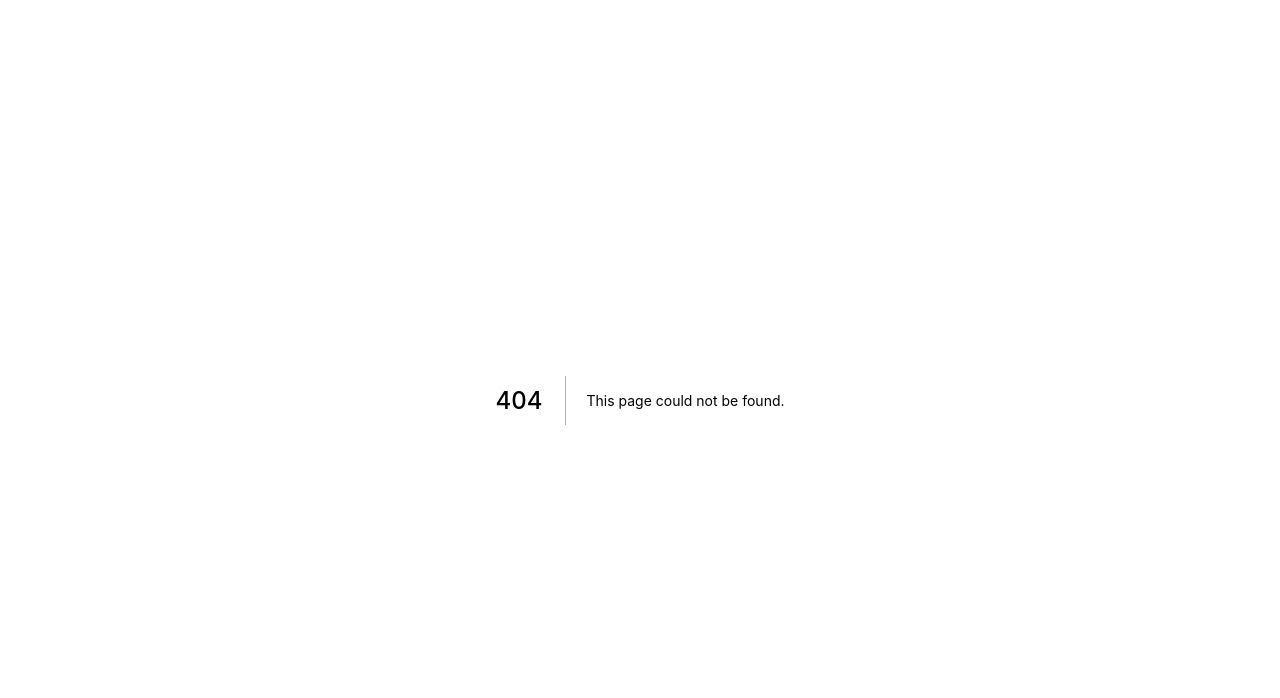
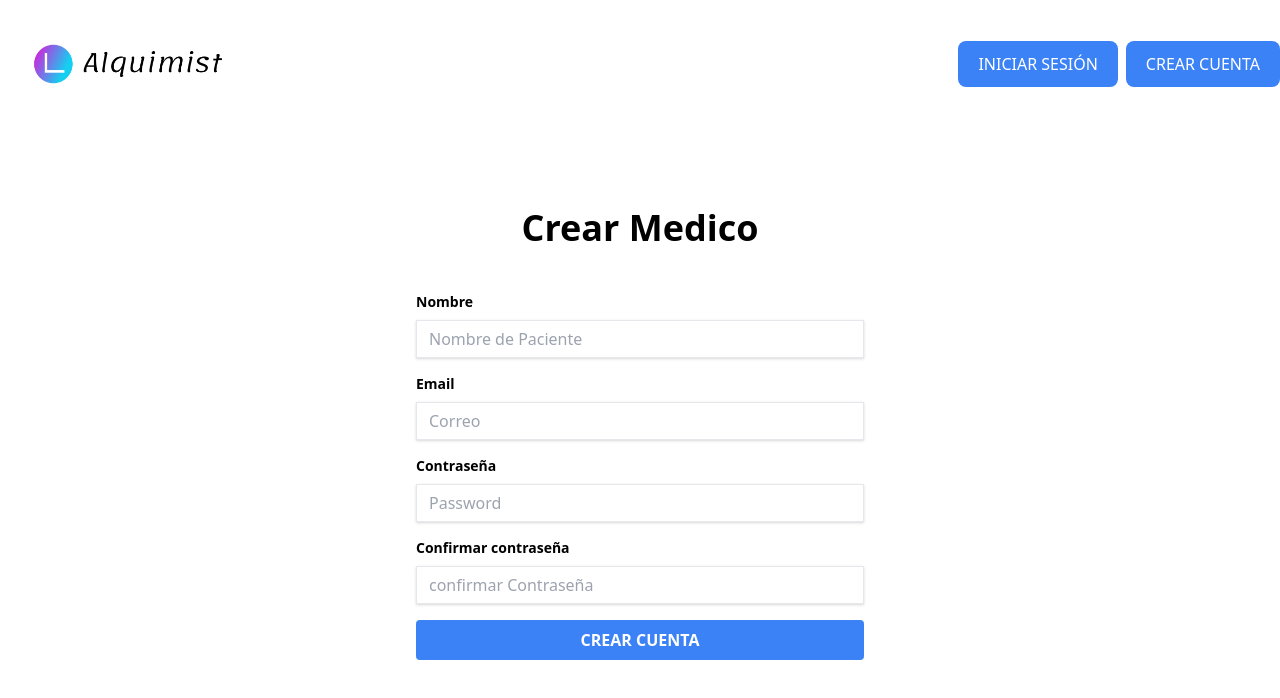
Before and after one commit to pbindisramos/Telemedicine, a Next.js app: page /gestionarmedico in a window 1280 px wide. Before the commit this address had no page. Shown: the top 698 px of the page. Built offline with nearby package versions, Linux system fonts and the light colour scheme.

Commit message:
crear medico

```diff
--- a/components/Header.js
+++ b/components/Header.js
@@ -10,15 +10,15 @@ const Header = () => {
     usuarioAutenticado();
   }, []);
   return (
-    <header className="py-8 flex flex-col md:flex-row items-center justify-between">
+    <header className="py-2 flex flex-col md:flex-row items-center justify-between h-32">
       <Link href="/">
-        <a>LOGO</a>
+        <img className="w-64" src="logo.png" />
       </Link>
 
       <div>
         {usuario ? (
           <div className="flex items-center">
-            <p className="mr-2">Hola {usuario.nombre}</p>
+            <p className="mr-2 font-bold">Hola {usuario.nombre}</p>
             <button
               type="button"
               className="bg-blue-500 px-5 py-3 rounded-lg text-white uppercase"
--- a/components/Layout.js
+++ b/components/Layout.js
@@ -12,6 +12,7 @@ const Layout = ({ children }) => {
           rel="stylesheet"
         />
       </Head>
+
       <div className="bg-white-100 min-h-screen">
         <div className="container mx-auto">
           <Header />
--- /dev/null
+++ b/pages/gestionarmedico.js
@@ -0,0 +1,161 @@
+import React, { useContext, useEffect } from "react";
+import Layout from "../components/Layout";
+import { useFormik } from "formik";
+import * as Yup from "yup";
+import authContext from "../context/auth/authContext";
+import Alerta from "../components/Alerta";
+
+const crearMedico = () => {
+  //acceder al state
+  const AuthContext = useContext(authContext);
+  const { autenticado, mensaje, registrarUsuario } = AuthContext;
+
+  //formulario validación
+  const formik = useFormik({
+    initialValues: {
+      nombre: "",
+      email: "",
+      password: "",
+      confirmarpassword: "",
+    },
+    validationSchema: Yup.object({
+      nombre: Yup.string().required("El nombre es obligatorio"),
+      email: Yup.string()
+        .email("El email no es válido")
+        .required("El email es obligatorio"),
+      password: Yup.string()
+        .required("El password es obligatorio")
+        .min(6, "El password debe contener al menos 6 carácteres"),
+      confirmarpassword: Yup.string().when("password", {
+        is: (val) => (val && val.length > 0 ? true : false),
+        then: Yup.string().oneOf(
+          [Yup.ref("password")],
+          "Las contraseñas necesitan ser iguales"
+        ),
+      }),
+    }),
+    onSubmit: (valores) => {
+      registrarUsuario(valores);
+    },
+  });
+
+  return (
+    <Layout>
+      <div className="md:w-4/5 xl:w-3/5 mx-auto mb-32">
+        <h2 className="text-4xl font-sans font-bold text-white-800 text-center my-4">
+          Crear Medico
+        </h2>
+        {mensaje && <Alerta />}
+        <div className="flex justify-center mt-5">
+          <div className="w-full max-w-lg">
+            <form
+              className="bg-white rounded shadown-md px-8 pt-6 pb-8 mb-4"
+              onSubmit={formik.handleSubmit}
+            >
+              <div className="mb-4">
+                <label
+                  className="block text-black text-sm font-bold mb-2"
+                  htmlFor="nombre"
+                >
+                  Nombre
+                </label>
+                <input
+                  type="text"
+                  className="shadow appereance-none border rounder w-full py-2 px-3 text-gray-700 leading-tight focus:outline-none focus:shadow-outline"
+                  id="nombre"
+                  placeholder="Nombre de Paciente"
+                  value={formik.values.nombre}
+                  onChange={formik.handleChange}
+                  onBlur={formik.handleBlur}
+                />
+                {formik.touched.nombre && formik.errors.nombre ? (
+                  <div className="my-2 bg-gray-200 border-l-4 border-blue-500 text-red-600 p-4">
+                    <p className="font-bold">Error</p>
+                    <p>{formik.errors.nombre}</p>
+                  </div>
+                ) : null}
+              </div>
+              <div className="mb-4">
+                <label
+                  className="block text-black text-sm font-bold mb-2"
+                  htmlFor="email"
+                >
+                  Email
+                </label>
+                <input
+                  type="email"
+                  className="shadow appereance-none border rounder w-full py-2 px-3 text-gray-700 leading-tight focus:outline-none focus:shadow-outline"
+                  id="email"
+                  placeholder="Correo"
+                  value={formik.values.email}
+                  onChange={formik.handleChange}
+                  onBlur={formik.handleBlur}
+                />
+                {formik.touched.email && formik.errors.email ? (
+                  <div className="my-2 bg-gray-200 border-l-4 border-blue-500 text-red-600 p-4">
+                    <p className="font-bold">Error</p>
+                    <p>{formik.errors.email}</p>
+                  </div>
+                ) : null}
+              </div>
+              <div className="mb-4">
+                <label
+                  className="block text-black text-sm font-bold mb-2"
+                  htmlFor="password"
+                >
+                  Contraseña
+                </label>
+                <input
+                  type="password"
+                  className="shadow appereance-none border rounder w-full py-2 px-3 text-gray-700 leading-tight focus:outline-none focus:shadow-outline"
+                  id="password"
+                  placeholder="Password"
+                  value={formik.values.password}
+                  onChange={formik.handleChange}
+                  onBlur={formik.handleBlur}
+                />
+                {formik.touched.password && formik.errors.password ? (
+                  <div className="my-2 bg-gray-200 border-l-4 border-blue-500 text-red-600 p-4">
+                    <p className="font-bold">Error</p>
+                    <p>{formik.errors.password}</p>
+                  </div>
+                ) : null}
+              </div>
+              <div className="mb-4">
+                <label
+                  className="block text-black text-sm font-bold mb-2"
+                  htmlFor="password"
+                >
+                  Confirmar contraseña
+                </label>
+                <input
+                  type="password"
+                  className="shadow appereance-none border rounder w-full py-2 px-3 text-gray-700 leading-tight focus:outline-none focus:shadow-outline"
+                  id="confirmarpassword"
+                  placeholder="confirmar Contraseña"
+                  value={formik.values.confirmarpassword}
+                  onChange={formik.handleChange}
+                  onBlur={formik.handleBlur}
+                />
+                {formik.touched.confirmarpassword &&
+                formik.errors.confirmarpassword ? (
+                  <div className="my-2 bg-gray-200 border-l-4 border-blue-500 text-red-600 p-4">
+                    <p className="font-bold">Error</p>
+                    <p>{formik.errors.confirmarpassword}</p>
+                  </div>
+                ) : null}
+              </div>
+              <input
+                type="submit"
+                className="bg-blue-500 hover:bg-gay-900 w-full p-2 text-white uppercase font-bold rounded"
+                value="Crear Cuenta"
+              />
+            </form>
+          </div>
+        </div>
+      </div>
+    </Layout>
+  );
+};
+
+export default crearMedico;
```
Also changed, not shown: components/Sidebar.js (+11 -18 lines), public/logo.png (added).
